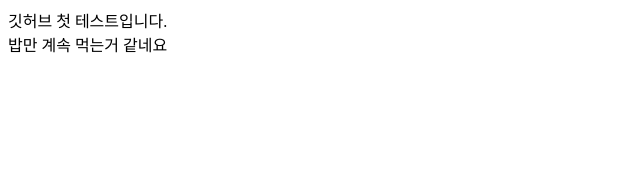
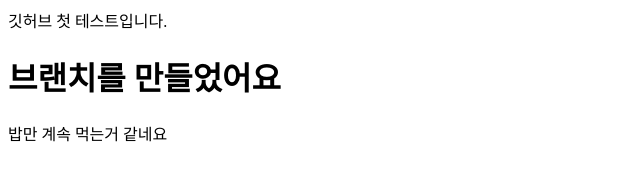
Before and after one commit to dev-junn/git-test, a plain HTML site: page index.html in a window 1280 px wide. Shown: the whole page, without its empty margins (0-640 px from the left). Drawn offline with Linux system fonts and the light colour scheme.

Commit message:
브랜치생성했다고 h1태그에 써줌

```diff
--- a/index.html
+++ b/index.html
@@ -6,6 +6,7 @@
 </head>
 <body>
     <header>깃허브 첫 테스트입니다.</header>
+    <h1>브랜치를 만들었어요</h1>
     <div>밥만 계속 먹는거 같네요</div>
 </body>
 </html>
```
